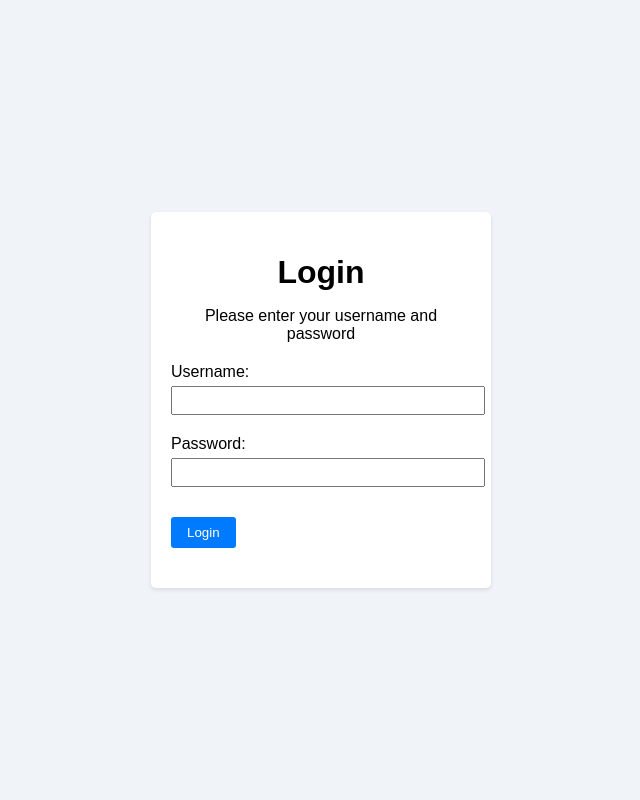
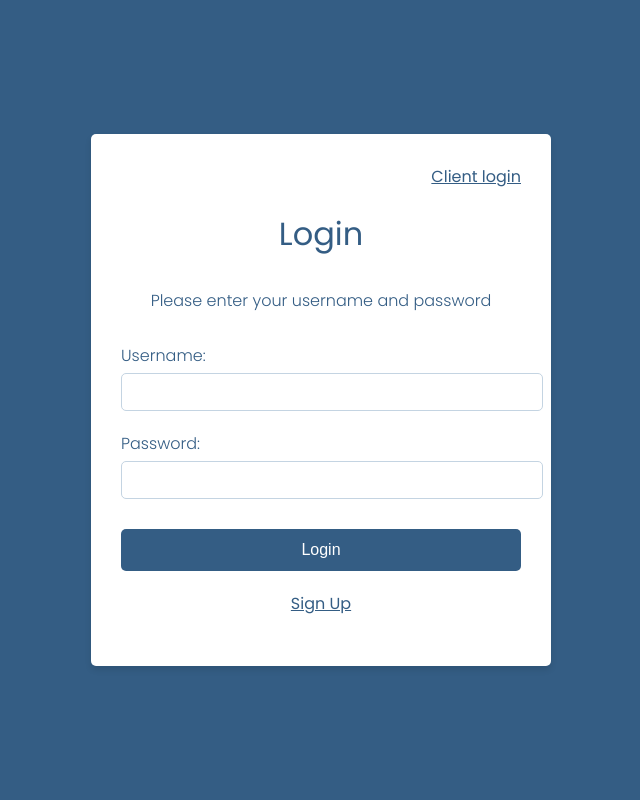
Before and after one commit to KinneyRepo/Project_Management_Application, a PHP site: page /login.php in a window 1280 px wide. Shown: the whole page, without its empty margins (319-959 px from the left). Run offline with PHP 8.4, Linux system fonts and the light colour scheme.

Commit message:
added some css to login page

```diff
--- a/login.php
+++ b/login.php
@@ -4,10 +4,11 @@
     <meta charset="UTF-8">
     <meta name="viewport" content="width=device-width, initial-scale=1.0">
     <title>Login Form</title>
+    <link href="https://fonts.googleapis.com/css2?family=Poppins:wght@300;400&display=swap" rel="stylesheet">
     <style>
-        body {
-            font-family: Arial, sans-serif;
-            background-color: #f0f4f8;
+         body {
+            font-family: 'Poppins', sans-serif;
+            background-color: #345d84;
             margin: 0;
             padding: 0;
             display: flex;
@@ -16,55 +17,97 @@
             height: 100vh;
         }
 
+        #signUpBtn {
+            text-align: center;
+        }
+
+        #clientLoginLink {
+            text-align: end;
+        }
+
+        a {
+            color: #345d84;
+        }
+
         .container {
+            position: relative;
             background-color: #ffffff;
-            padding: 20px;
+            padding: 30px 30px 50px;
             border-radius: 5px;
-            box-shadow: 0 2px 4px rgba(0, 0, 0, 0.1);
-            width: 300px;
+            box-shadow: 0 4px 6px rgba(0, 0, 0, 0.1);
+            width: 400px;
         }
 
         h1 {
             text-align: center;
-            margin-bottom: 10px;
+            margin-bottom: 30px;
+            font-weight: 400;
+            color: #345d84;
         }
 
         p {
             text-align: center;
-            margin-bottom: 20px;
+            margin-bottom: 30px;
+            font-weight: 300;
+            color: #345d84;
         }
 
         label {
             display: block;
             margin-bottom: 5px;
+            font-weight: 300;
+            color: #345d84;
         }
 
         input {
             width: 100%;
-            padding: 5px;
+            padding: 10px;
             margin-bottom: 20px;
+            border: 1px solid #c4d4e2;
+            border-radius: 5px;
+            font-size: 14px;
+            background-color: #ffffff;
         }
 
         input[type="submit"] {
-            width: auto;
-            background-color: #007bff;
+            width: 100%;
+            background-color: #345d84;
             color: white;
             border: none;
             cursor: pointer;
-            padding: 8px 16px;
+            padding: 12px 0;
             margin-top: 10px;
-            border-radius: 3px;
+            border-radius: 5px;
+            font-size: 16px;
+            font-weight: 400;
         }
 
         input[type="submit"]:hover {
-            background-color: #0056b3;
+            background-color: #2d4a6b;
+        }
+
+        .overlay {
+            position: absolute;
+            top: 0;
+            left: 0;
+            width: 100%;
+            height: 100%;
+            background-color: rgba(255, 255, 255, 0.6);
+            display: flex;
+            justify-content: center;
+            align-items: center;
         }
     </style>
 </head>
 <body>
 <div class="container">
+    <div id = "clientLoginLink">
+    <a href="">Client login</a>
+    </div>
+    <div>
     <h1>Login</h1>
     <p>Please enter your username and password</p>
+    </div>
     <?php
     if ($_SERVER['REQUEST_METHOD'] == 'POST') {
         require 'connect.php';
@@ -114,7 +157,12 @@
         <label for="password">Password:</label>
         <input type="password" id="password" name="password" required>
         <br>
+        <div id = "loginBtn">
         <input type="submit" value="Login">
+        </div>
+        <div id = "signUpBtn">
+        <a href="">Sign Up</a>
+        </div>
     </form>
 </div>
 </body>
```
